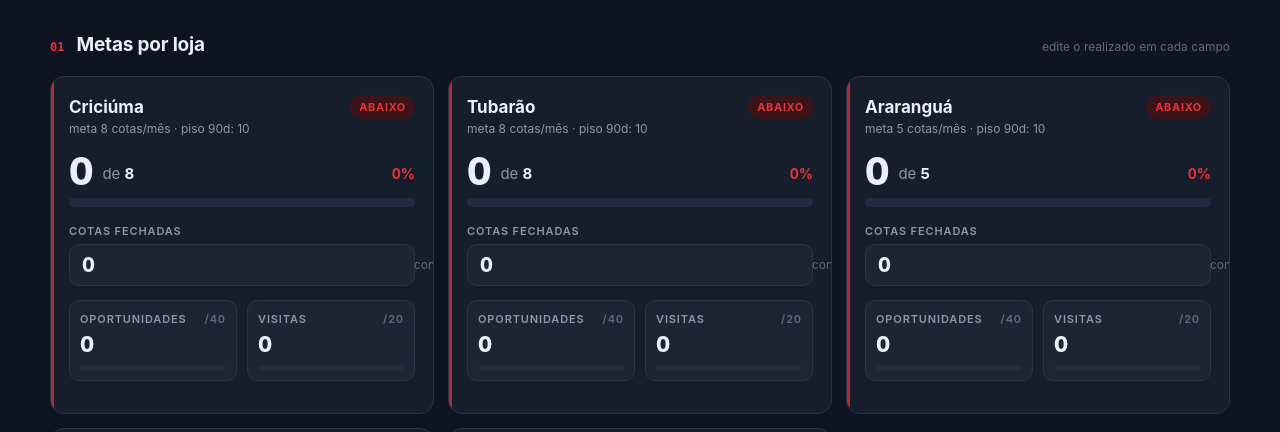
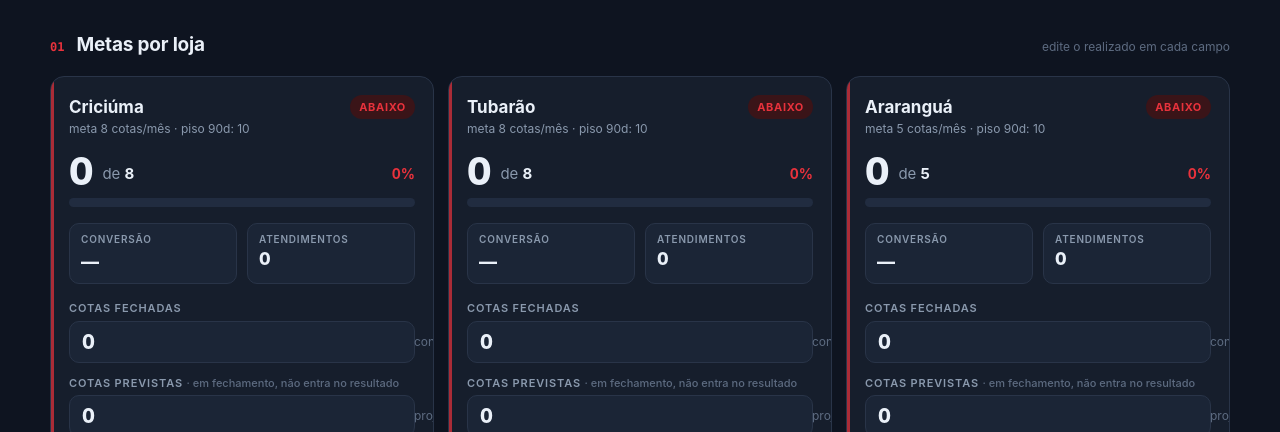
Before and after one commit to fabioaltieri1987-byte/Consorcio, a plain HTML site: page index.html in a window 1280 px wide. Shown: the part 368-800 px from the top of the page. Drawn offline with Linux system fonts and the light colour scheme.

```diff
--- a/index.html
+++ b/index.html
@@ -64,6 +64,14 @@
   .bar{height:9px;background:var(--track);border-radius:99px;overflow:hidden;margin:8px 0 16px}
   .bar > i{display:block;height:100%;border-radius:99px;background:var(--red);transition:width .4s ease}
   .bar.on > i{background:var(--green)} .bar.mid > i{background:var(--amber)}
+  .substats{display:grid;grid-template-columns:1fr 1fr;gap:10px;margin:0 0 16px}
+  .ss{background:var(--surface-2);border:1px solid var(--line);border-radius:10px;padding:8px 11px;display:flex;flex-direction:column;gap:1px}
+  .ss .ss-label{font-size:10px;text-transform:uppercase;letter-spacing:.08em;color:var(--muted);font-weight:600}
+  .ss .ss-val{font-size:18px;font-weight:800;font-variant-numeric:tabular-nums;color:var(--txt)}
+  .ss input{background:transparent;border:none;color:var(--txt);font-size:18px;font-weight:800;font-family:var(--sans);outline:none;font-variant-numeric:tabular-nums;padding:0;width:100%}
+  .ss input::-webkit-outer-spin-button,.ss input::-webkit-inner-spin-button{-webkit-appearance:none;margin:0}
+  .ss input[type=number]{-moz-appearance:textfield}
+  .ss:focus-within{border-color:var(--red)}
   .funnel{display:grid;grid-template-columns:1fr 1fr;gap:10px;margin-bottom:14px}
   .metric{background:var(--surface-2);border:1px solid var(--line);border-radius:10px;padding:10px}
   .metric .m-label{font-size:11px;text-transform:uppercase;letter-spacing:.08em;color:var(--muted);font-weight:600;display:flex;justify-content:space-between}
@@ -81,6 +89,12 @@
   .card-input input{flex:1;background:transparent;border:none;color:var(--txt);font-size:20px;font-weight:800;outline:none;font-variant-numeric:tabular-nums;font-family:var(--sans)}
   .card-input input::-webkit-outer-spin-button,.card-input input::-webkit-inner-spin-button{-webkit-appearance:none;margin:0}
   .card-input .conv{font-size:12px;color:var(--faint);white-space:nowrap}
+  .card-input .lbl-note{color:var(--faint);font-weight:500;text-transform:none;letter-spacing:0}
+  .box-prev{margin-top:0}
+  .box-prev:focus-within{border-color:var(--amber)}
+  .box-prev input:focus-visible{color:var(--amber)}
+  .proj{font-size:12px;color:var(--faint);white-space:nowrap}
+  .proj b{color:var(--amber)}
   .panel{background:var(--surface);border:1px solid var(--line);border-radius:var(--radius);padding:22px}
   .flow{display:grid;grid-template-columns:1fr auto 1fr auto 1fr;align-items:center;gap:8px}
   .stage{text-align:center}
@@ -234,7 +248,7 @@ const store={
 };
 let flagT; function flag(){const el=document.getElementById('save-flag'); el.textContent='✓ salvo'; clearTimeout(flagT); flagT=setTimeout(()=>el.textContent='',1400);}
 let data={};
-function d(id){ return data[id] || (data[id]={cotas:0,op:0,vis:0}); }
+function d(id){ const o=data[id]||(data[id]={cotas:0,prev:0,atend:0,op:0,vis:0}); if(o.prev===undefined)o.prev=0; if(o.atend===undefined)o.atend=0; return o; }
 function statusOf(pct){ return pct>=100?'on':pct>=60?'mid':'low'; }
 function render(){
   const host=document.getElementById('stores'); host.innerHTML='';
@@ -259,11 +273,20 @@ function render(){
         <div class="pct num" style="color:var(--${st==='on'?'green':st==='mid'?'amber':'red'})">${pct}%</div>
       </div>
       <div class="bar ${st}"><i style="width:${Math.min(pct,100)}%"></i></div>
+      <div class="substats">
+        <div class="ss"><span class="ss-label">Conversão</span><span class="ss-val conv-atend">${s.atend>0?Math.round(s.cotas/s.atend*100)+'%':'—'}</span></div>
+        <div class="ss"><span class="ss-label">Atendimentos</span><input type="number" min="0" inputmode="numeric" data-id="${l.id}" data-f="atend" value="${s.atend||0}" aria-label="Atendimentos ${l.nome}"></div>
+      </div>
       <div class="card-input">
         <label>Cotas fechadas</label>
         <div class="box">
           <input type="number" min="0" inputmode="numeric" data-id="${l.id}" data-f="cotas" value="${s.cotas}" aria-label="Cotas fechadas ${l.nome}">
           <span class="conv">conv. visita→cota ${conv}%</span>
+        </div>
+        <label style="margin-top:12px">Cotas previstas <span class="lbl-note">· em fechamento, não entra no resultado</span></label>
+        <div class="box box-prev">
+          <input type="number" min="0" inputmode="numeric" data-id="${l.id}" data-f="prev" value="${s.prev||0}" aria-label="Cotas previstas ${l.nome}">
+          <span class="proj">projeção: <b class="proj-val">${s.cotas+(s.prev||0)}</b> de ${l.meta}</span>
         </div>
       </div>
       <div class="funnel" style="margin-top:14px">
@@ -330,6 +353,8 @@ function updateCard(card,id){
   const p=card.querySelector('.pct'); p.textContent=pct+'%'; p.style.color='var(--'+(st==='on'?'green':st==='mid'?'amber':'red')+')';
   const bar=card.querySelector('.bar'); bar.className='bar '+st; bar.querySelector('i').style.width=Math.min(pct,100)+'%';
   card.querySelector('.conv').textContent='conv. visita→cota '+conv+'%';
+  const projEl=card.querySelector('.proj-val'); if(projEl) projEl.textContent=s.cotas+(s.prev||0);
+  const ca=card.querySelector('.conv-atend'); if(ca) ca.textContent=s.atend>0?Math.round(s.cotas/s.atend*100)+'%':'—';
   const badge=card.querySelector('.badge');
   badge.className='badge '+(st==='on'?'b-on':st==='mid'?'b-mid':'b-low');
   badge.textContent=st==='on'?'no alvo':st==='mid'?'no ritmo':'abaixo';
```
